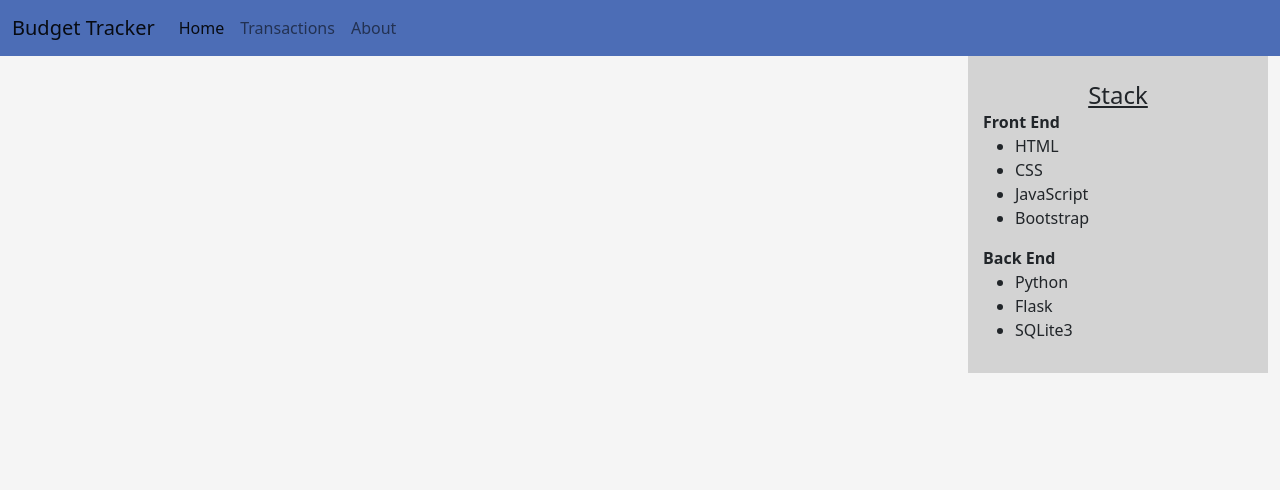
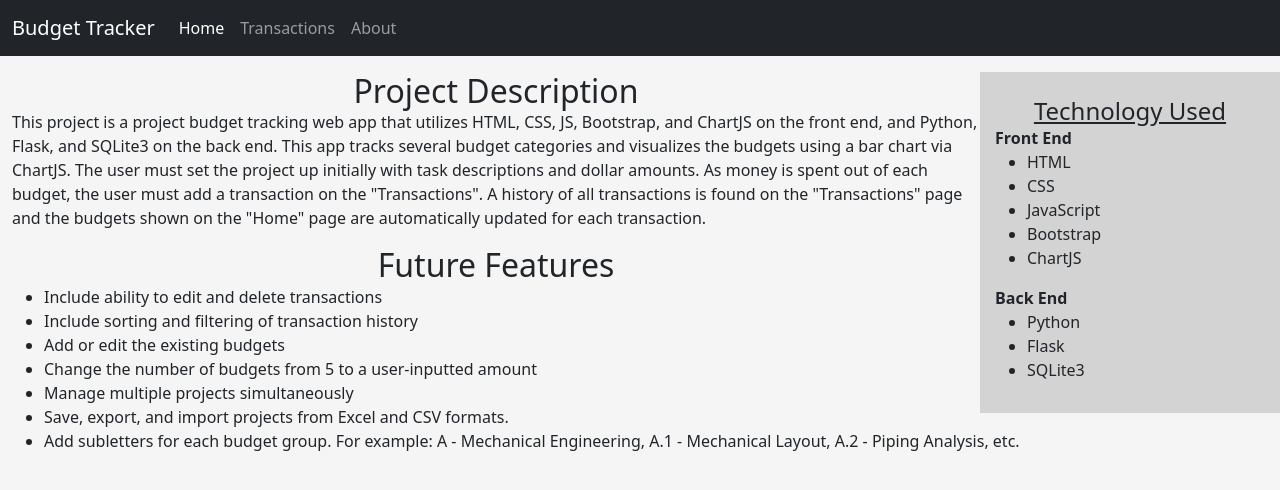
Before and after one commit to erictau/CS50-Final-Project, a Flask app: page /about in a window 1280 px wide. Shown: the top 490 px of the page. Run offline with Flask 2, Linux system fonts and the light colour scheme; some libraries are stand-ins or nearby versions.

Commit message:
Updated home page with project info at the top. Updated about page with a description of the project and a list of future features that may be implemented. Updated the README.md file to include a detailed description of the project, topics learned, and a description of each file included in the project.

```diff
--- a/app.py
+++ b/app.py
@@ -29,7 +29,7 @@ def index():
     if request.method == "POST":
         if request.form.get("clearProject") == "clear":
             clear_project()
-            return render_template("index.html", message="Project has been cleared.")
+            return render_template("setup.html", message="Project has been cleared.")
 
         if request.form.get("setupProject") == "setup":
             if is_setup():
@@ -41,6 +41,11 @@ def index():
         # Check if the project has already been setup. Redirects to setup page.
         if not is_setup():
             return render_template("setup.html", message = "Please set up project first.")
+
+        # Setup for project info
+        project_info = db.execute("SELECT * FROM info")[0]
+        project_info["end_date"] = str(date_after_x_business_days(project_info["start_date"], project_info["project_duration"]))
+        print(project_info)
 
         # Setup for chart variables
         budgets = db.execute("SELECT letters, amount, description FROM budgets")
@@ -60,13 +65,21 @@ def index():
         colors = ["#FF6666", "#FFB266", "#009999", "#66B2FF", "#6666FF"]
 
         # Setup for budget table variables
+        original_total = 0
+        spent_total = 0
+        remaining_total = 0
+
         for i in range(len(budgets)):
             original_amount = float(orig_budgets[i]["amount"])
             amount_spent = original_amount - float(budgets[i]["amount"])
             budgets[i]['original_amount'] = original_amount
             budgets[i]['amount_spent'] = amount_spent
+            original_total += original_amount
+            spent_total += amount_spent
+            remaining_total += float(budgets[i]['amount'])
 
-        return render_template("index.html", budgets = budgets, xVals = x_vals, yVals = y_vals, yOriginalValues = y_orig_values, colors = colors)
+        budgets.append({"letters": "", "description": "Total", "amount": remaining_total, "original_amount": original_total, "amount_spent": spent_total})
+        return render_template("index.html", info = project_info, budgets = budgets, xVals = x_vals, yVals = y_vals, yOriginalValues = y_orig_values, colors = colors)
 
 
 @app.route("/setup", methods=["GET", "POST"])
@@ -74,13 +87,14 @@ def setup():
     """Starts a new project. Initializes budgets and project info."""
     if request.method == "POST":
         # Retrieving project information inputs from forms.
+        project_name = request.form.get("name")
         project_owner = request.form.get("owner")
         location = request.form.get("location")
         date = request.form.get("date")
         duration = request.form.get("duration")
 
         # Checks for an incomplete project info input section.
-        if None in {project_owner, location, date, duration}:
+        if None in {project_name, project_owner, location, date, duration}:
             return render_template("setup.html", message = "Form is not complete. Please try again.")
 
         # Budget section inputs
@@ -97,7 +111,7 @@ def setup():
                 budget_dict.append({"letter": letter, "description": description, "budget": budget})
 
         # Update database with the inputs
-        db.execute("INSERT INTO info (owner_name, location, start_date, project_duration) VALUES (?, ?, ?, ?)", project_owner, location, date, duration)
+        db.execute("INSERT INTO info (project_name, owner_name, location, start_date, project_duration) VALUES (?, ?, ?, ?, ?)", project_name, project_owner, location, date, duration)
 
         for row in budget_dict:
             db.execute("INSERT INTO budgets (letters, description, amount) VALUES (?, ?, ?)", row["letter"], row["description"], row["budget"])
--- a/static/style.css
+++ b/static/style.css
@@ -64,8 +64,6 @@ h1, h2, h3, h4, h5, h6
     text-align: center;
 }
 
-
-
 table
 {
     margin: auto;
@@ -80,6 +78,11 @@ td
     word-wrap: break-word;
 }
 
+#budgetTable tr:last-child
+{
+    background-color:lightgray;
+    font-weight: bold;
+}
 #transactionAdd
 {
     border: solid, 1px;
--- a/templates/about.html
+++ b/templates/about.html
@@ -5,15 +5,17 @@
 {% endblock %}
 
 {% block main %}
-    <div class="container-fluid">
+<section>
+<div>
     <aside>
-            <h4><u>Stack</u></h4>
+        <h4><u>Technology Used</u></h4>
         <strong>Front End</strong>
         <ul>
             <li>HTML</li>
             <li>CSS</li>
             <li>JavaScript</li>
             <li>Bootstrap</li>
+            <li>ChartJS</li>
         </ul>
         <strong>Back End</strong>
         <ul>
@@ -21,7 +23,30 @@
             <li>Flask</li>
             <li>SQLite3</li>
         </ul>
-
     </aside>
 </div>
+<div class="container-fluid">
+    <p>
+        <h2>Project Description</h2>
+        This project is a project budget tracking web app that utilizes HTML, CSS, JS, Bootstrap, and ChartJS on the front end, and Python, Flask, and SQLite3 on the back end.
+        This app tracks several budget categories and visualizes the budgets using a bar chart via ChartJS. The user must set the project up initially with task descriptions and
+        dollar amounts. As money is spent out of each budget, the user must add a transaction on the "Transactions". A history of all transactions is found on the "Transactions"
+        page and the budgets shown on the "Home" page are automatically updated for each transaction.
+    </p>
+
+    <p>
+        <h2>Future Features</h2>
+        <ul>
+            <li>Include ability to edit and delete transactions</li>
+            <li>Include sorting and filtering of transaction history</li>
+            <li>Add or edit the existing budgets</li>
+            <li>Change the number of budgets from 5 to a user-inputted amount</li>
+            <li>Manage multiple projects simultaneously</li>
+            <li>Save, export, and import projects from Excel and CSV formats.</li>
+            <li>Add subletters for each budget group. For example: A - Mechanical Engineering, A.1 - Mechanical Layout, A.2 - Piping Analysis, etc.</li>
+        </ul>
+    </p>
+
+</div>
+</section>
 {% endblock %}
--- a/templates/layout.html
+++ b/templates/layout.html
@@ -14,7 +14,7 @@
 
     <body>
       <!-- Bootstrap Navbar -->
-      <nav class="navbar navbar-expand-lg navbar-light" style="background-color:rgb(76, 109, 182)">
+      <nav class="navbar navbar-expand-lg navbar-dark bg-dark">
           <div class="container-fluid">
             <a class="navbar-brand" href="/">Budget Tracker</a>
             <button class="navbar-toggler" type="button" data-bs-toggle="collapse" data-bs-target="#navbarNavDropdown" aria-controls="navbarNavDropdown" aria-expanded="false" aria-label="Toggle navigation">
```
Also changed, not shown: helpers.py (+15 -0 lines), templates/index.html (+15 -4 lines), templates/setup.html (+8 -0 lines), README.md, budget.db. Lines whose indentation alone changed are shown as unchanged.
